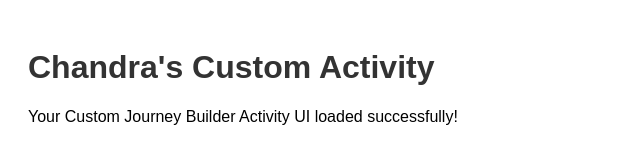
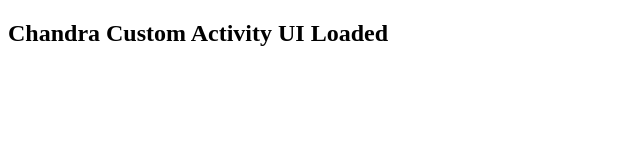
Before and after one commit to maheshchandrashekar4-netizen/DIYTest, a website: page public/ui.html in a window 1280 px wide. Shown: the whole page, without its empty margins (0-640 px from the left). Drawn offline with Linux system fonts and the light colour scheme.

Commit message:
Update ui.html

```diff
--- a/public/ui.html
+++ b/public/ui.html
@@ -1,18 +1,9 @@
 <!DOCTYPE html>
 <html>
 <head>
-  <title>Custom Activity UI</title>
-  <meta charset="UTF-8" />
-  <style>
-    body {
-      font-family: Arial, sans-serif;
-      padding: 20px;
-    }
-    h1 { color: #333; }
-  </style>
+    <title>Chandra Custom Activity</title>
 </head>
 <body>
-  <h1>Chandra's Custom Activity</h1>
-  <p>Your Custom Journey Builder Activity UI loaded successfully!</p>
+    <h2>Chandra Custom Activity UI Loaded</h2>
 </body>
 </html>
```
